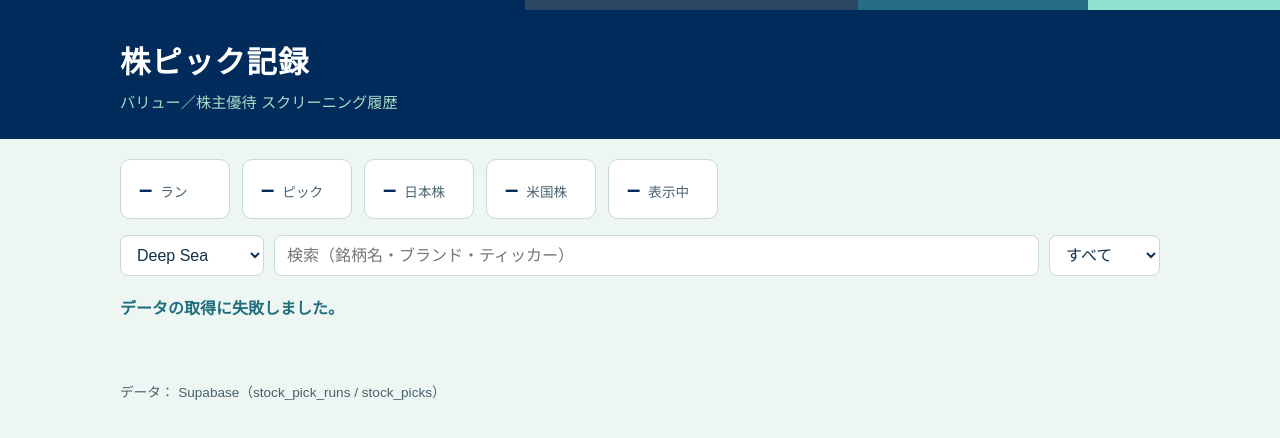
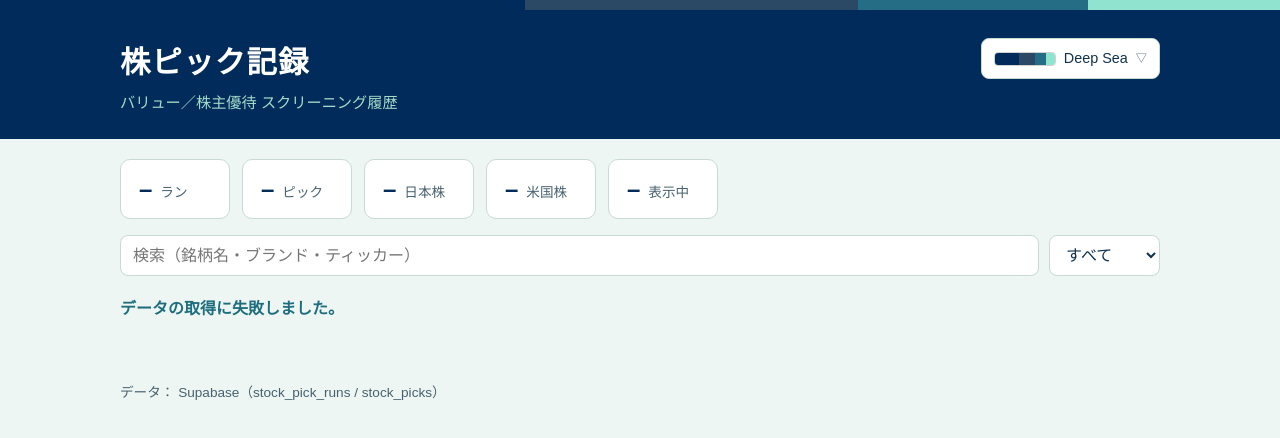
Before and after one commit to gongonticktack/stock_seeds, a website: page index.html in a window 1280 px wide. Drawn offline with Linux system fonts and the light colour scheme; no server answers.

Commit message:
パレット切替を色サンプル付き独自ドロップダウンに変更（ヘッダー右側へ配置）

```diff
--- a/app.js
+++ b/app.js
@@ -159,22 +159,100 @@ function applyPalette(palette) {
   });
 }
 
+function buildSwatch(palette) {
+  const swatch = document.createElement("span");
+  swatch.className = "swatch";
+  swatch.setAttribute("aria-hidden", "true");
+  palette.colors.forEach((color) => {
+    const seg = document.createElement("span");
+    seg.style.background = color;
+    swatch.appendChild(seg);
+  });
+  return swatch;
+}
+
 function initPalette() {
-  const select = document.getElementById("palette-select");
-  PALETTES.forEach((p, i) => {
-    const opt = document.createElement("option");
-    opt.value = String(i);
-    opt.textContent = p.name;
-    select.appendChild(opt);
+  const picker = document.getElementById("palette-picker");
+  const button = document.getElementById("palette-button");
+  const buttonSwatch = document.getElementById("palette-button-swatch");
+  const buttonName = document.getElementById("palette-button-name");
+  const menu = document.getElementById("palette-menu");
+  let currentIndex = -1;
+
+  // メニュー項目（4色ストライプ＋名前＋選択印）を全パレット分作る
+  const items = PALETTES.map((p, i) => {
+    const item = document.createElement("button");
+    item.type = "button";
+    item.className = "palette-item";
+    item.setAttribute("role", "option");
+    item.appendChild(buildSwatch(p));
+    const name = document.createElement("span");
+    name.className = "palette-item-name";
+    name.textContent = p.name;
+    item.appendChild(name);
+    const check = document.createElement("span");
+    check.className = "palette-check";
+    check.setAttribute("aria-hidden", "true");
+    check.textContent = "✓";
+    item.appendChild(check);
+    item.addEventListener("click", () => {
+      setPalette(i);
+      closeMenu();
+      button.focus();
+    });
+    menu.appendChild(item);
+    return item;
   });
+
+  function setPalette(index) {
+    currentIndex = index;
+    const palette = PALETTES[index];
+    applyPalette(palette);
+    // ボタンの表示（現在選択中のストライプと名前）を更新する
+    buttonSwatch.replaceChildren(...palette.colors.map((color) => {
+      const seg = document.createElement("span");
+      seg.style.background = color;
+      return seg;
+    }));
+    buttonName.textContent = palette.name;
+    items.forEach((item, i) => {
+      const selected = i === index;
+      item.classList.toggle("selected", selected);
+      item.setAttribute("aria-selected", String(selected));
+    });
+  }
+
+  function openMenu() {
+    menu.hidden = false;
+    button.setAttribute("aria-expanded", "true");
+    picker.classList.add("open");
+  }
+
+  function closeMenu() {
+    menu.hidden = true;
+    button.setAttribute("aria-expanded", "false");
+    picker.classList.remove("open");
+  }
+
+  button.addEventListener("click", () => {
+    if (menu.hidden) openMenu();
+    else closeMenu();
+  });
+  // 外側クリックで閉じる
+  document.addEventListener("click", (e) => {
+    if (!menu.hidden && !picker.contains(e.target)) closeMenu();
+  });
+  // Escで閉じる
+  document.addEventListener("keydown", (e) => {
+    if (e.key === "Escape" && !menu.hidden) {
+      closeMenu();
+      button.focus();
+    }
+  });
+
   // アクセスごとにランダムで1つ選ぶ（前回の選択は保存・復元しない）
-  const initial = Math.floor(Math.random() * PALETTES.length);
-  select.value = String(initial);
-  applyPalette(PALETTES[initial]);
-  // プルダウンで選んだ場合はその訪問中だけ即時反映する
-  select.addEventListener("change", () => {
-    applyPalette(PALETTES[Number(select.value)]);
-  });
+  // ドロップダウンで選んだ場合はその訪問中だけ即時反映する
+  setPalette(Math.floor(Math.random() * PALETTES.length));
 }
 
 let allRuns = [];
--- a/index.html
+++ b/index.html
@@ -12,8 +12,20 @@
     <span class="s1"></span><span class="s2"></span><span class="s3"></span><span class="s4"></span>
   </div>
   <div class="header-inner">
-    <h1>株ピック記録</h1>
-    <p class="header-sub">バリュー／株主優待 スクリーニング履歴</p>
+    <div class="header-top">
+      <div class="header-titles">
+        <h1>株ピック記録</h1>
+        <p class="header-sub">バリュー／株主優待 スクリーニング履歴</p>
+      </div>
+      <div class="palette-picker" id="palette-picker">
+        <button type="button" class="palette-button" id="palette-button" aria-haspopup="listbox" aria-expanded="false" aria-label="カラーパレット">
+          <span class="swatch" id="palette-button-swatch" aria-hidden="true"></span>
+          <span class="palette-button-name" id="palette-button-name"></span>
+          <span class="palette-caret" aria-hidden="true">▽</span>
+        </button>
+        <div class="palette-menu" id="palette-menu" role="listbox" aria-label="カラーパレット" hidden></div>
+      </div>
+    </div>
   </div>
 </header>
 
@@ -27,7 +39,6 @@
   </section>
 
   <section class="controls" aria-label="検索と絞り込み">
-    <select id="palette-select" aria-label="カラーパレット"></select>
     <input type="search" id="search" placeholder="検索（銘柄名・ブランド・ティッカー）" autocomplete="off">
     <select id="filter-kind" aria-label="絞り込み">
       <option value="">すべて</option>
--- a/styles.css
+++ b/styles.css
@@ -58,6 +58,105 @@ body {
   margin: 4px 0 0;
   color: var(--header-sub);
   font-size: 0.95rem;
+}
+.header-top {
+  display: flex;
+  align-items: flex-start;
+  justify-content: space-between;
+  gap: 12px 16px;
+  flex-wrap: wrap;
+}
+
+/* パレット切替（独自ドロップダウン） */
+.palette-picker {
+  position: relative;
+  flex: none;
+  margin-left: auto;
+}
+.palette-button {
+  display: flex;
+  align-items: center;
+  gap: 8px;
+  max-width: 100%;
+  padding: 8px 12px;
+  border: 1px solid var(--border);
+  border-radius: 8px;
+  background: var(--surface);
+  color: var(--text);
+  font: inherit;
+  font-size: 0.9rem;
+  cursor: pointer;
+}
+.palette-button-name {
+  white-space: nowrap;
+  overflow: hidden;
+  text-overflow: ellipsis;
+}
+.palette-caret {
+  font-size: 0.7rem;
+  color: var(--muted);
+  transition: transform 0.15s ease;
+}
+.palette-picker.open .palette-caret { transform: rotate(180deg); }
+.swatch {
+  display: flex;
+  flex: none;
+  width: 62px;
+  height: 14px;
+  border-radius: 4px;
+  overflow: hidden;
+  border: 1px solid rgba(0, 0, 0, 0.18);
+}
+.swatch > span:nth-child(1) { flex: 41; }
+.swatch > span:nth-child(2) { flex: 26; }
+.swatch > span:nth-child(3) { flex: 18; }
+.swatch > span:nth-child(4) { flex: 15; }
+.palette-menu {
+  position: absolute;
+  top: calc(100% + 6px);
+  right: 0;
+  z-index: 60;
+  min-width: 248px;
+  max-width: calc(100vw - 24px);
+  max-height: 60vh;
+  overflow-y: auto;
+  padding: 6px;
+  background: var(--surface);
+  border: 1px solid var(--border);
+  border-radius: 10px;
+  box-shadow: 0 10px 28px rgba(0, 0, 0, 0.28);
+}
+.palette-item {
+  display: flex;
+  align-items: center;
+  gap: 10px;
+  width: 100%;
+  padding: 8px 10px;
+  border: none;
+  border-radius: 6px;
+  background: transparent;
+  color: var(--text);
+  font: inherit;
+  font-size: 0.92rem;
+  text-align: left;
+  cursor: pointer;
+}
+.palette-item:hover,
+.palette-item:focus-visible { background: var(--surface-muted); }
+.palette-item .swatch { width: 74px; height: 16px; }
+.palette-item-name { white-space: nowrap; }
+.palette-check {
+  margin-left: auto;
+  color: var(--accent-text);
+  font-weight: 700;
+  visibility: hidden;
+}
+.palette-item.selected .palette-check { visibility: visible; }
+
+@media (max-width: 560px) {
+  .palette-button .swatch { width: 48px; }
+  .palette-menu { min-width: 216px; }
+  .palette-item .swatch { width: 60px; }
 }
 
 /* 集計帯 */
```
